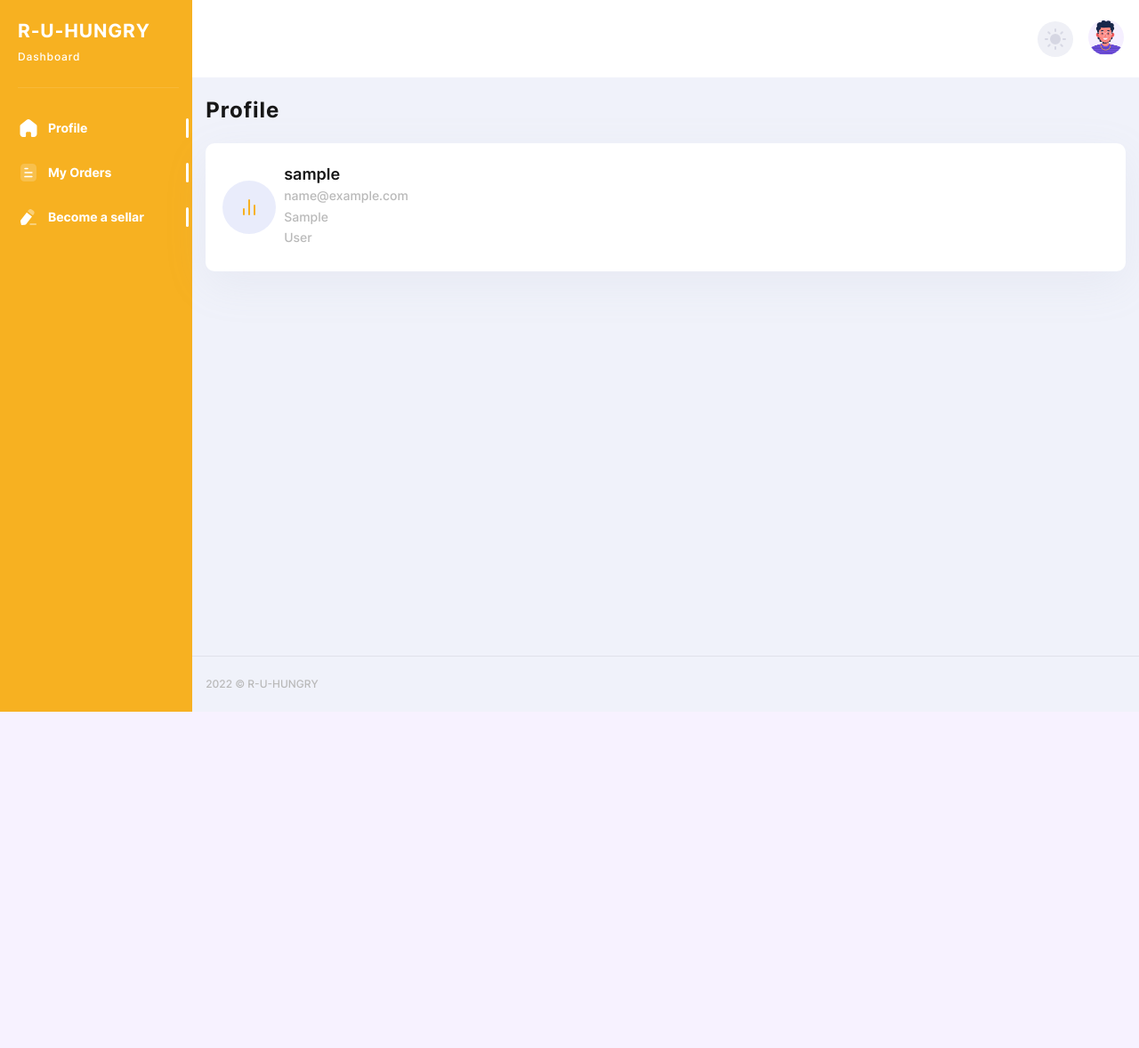
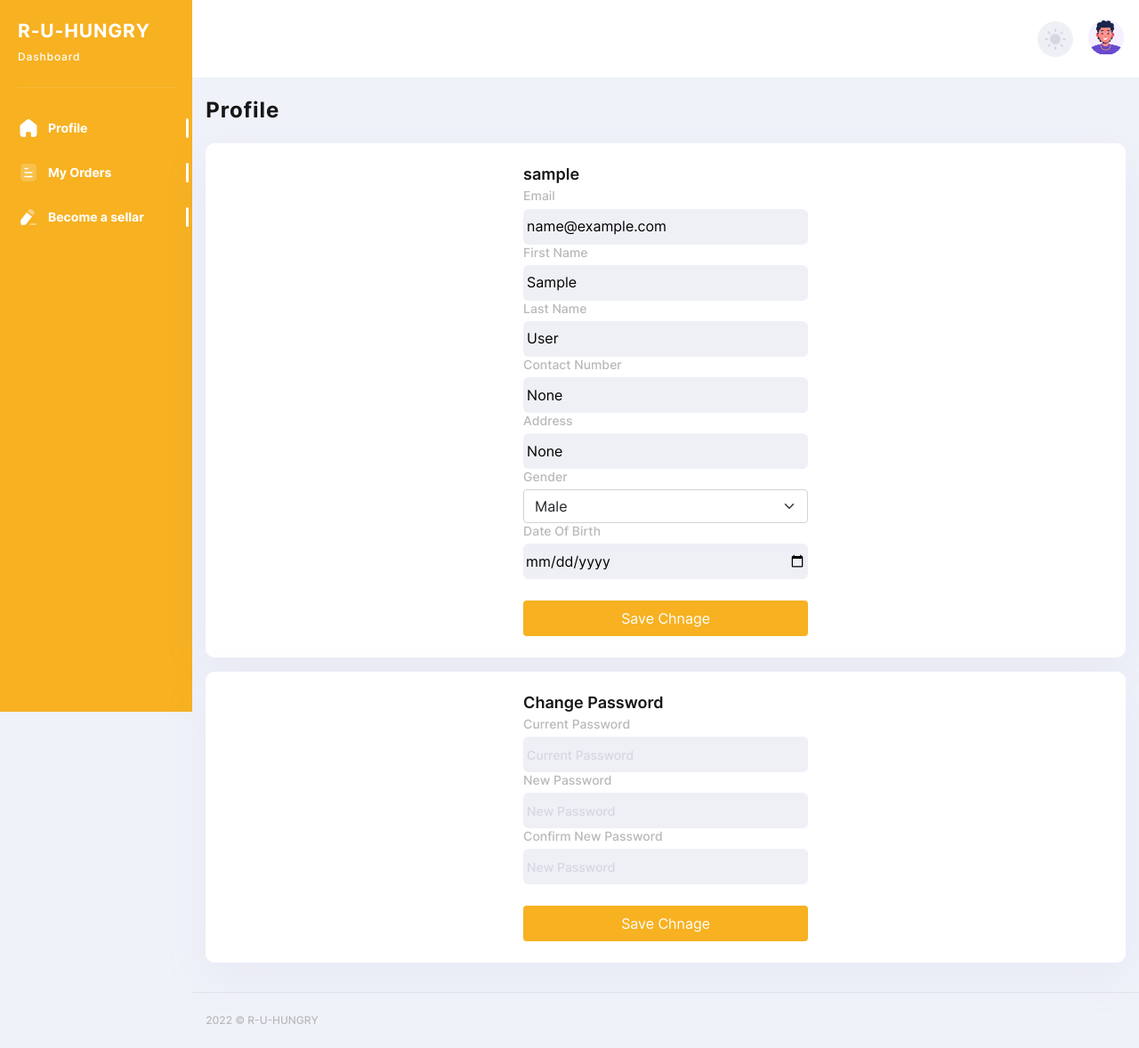
Before and after one commit to Rahmanmizan11/R-U-HUNGRY, a Django app: page /dashboard/profile/ in a window 1280 px wide. Shown: the whole page at 89% size. Before the commit the page ends 800 px from the top, so only its background shows below. Run offline with Django 3.2, Linux system fonts and the light colour scheme; the visitor is signed in with stand-in values (Sample User, id 1); data comes from the database, SQL or seed files in the repository; some libraries are stand-ins or nearby versions.

Commit message:
profile update done

```diff
--- a/app/urls.py
+++ b/app/urls.py
@@ -16,7 +16,7 @@
     path('logout/',userViews.logoutUser, name='logout'),
 
     # Dashboard
-    path('dashboard/account-info/', userViews.userDashboardProfile, name="user-dashboard"),
+    # path('dashboard/account-info/', userViews.userDashboardProfile, name="user-dashboard"),
     path('dashboard/all-orders/', generalViews.allGeneralOrder, name="allGeneralOrder"),
     path('dashboard/profile/', userViews.profile, name="dashboardProfile"),
     path('dashboard/menu/', sellerViews.menuPage, name="menuPage"),
--- a/template/dashboard/base.html
+++ b/template/dashboard/base.html
@@ -14,6 +14,7 @@
 		integrity="sha384-1BmE4kWBq78iYhFldvKuhfTAU6auU8tT94WrHftjDbrCEXSU1oBoqyl2QvZ6jIW3" crossorigin="anonymous">
 	<link rel="stylesheet" href={% static 'user_management/css/style.min.css' %}>
 	<link rel="stylesheet" href="https://pro.fontawesome.com/releases/v5.10.0/css/all.css" integrity="sha384-AYmEC3Yw5cVb3ZcuHtOA93w35dYTsvhLPVnYs9eStHfGJvOvKxVfELGroGkvsg+p" crossorigin="anonymous"/>
+  {% block custompageCss %}{% endblock custompageCss %}
 </head>
 
 <body>
--- a/template/dashboard/profile.html
+++ b/template/dashboard/profile.html
@@ -1,19 +1,67 @@
 {% extends 'dashboard/base.html' %}
 
+
+{% block custompageCss %}
+<style>
+    #user__info input{
+        width: 20rem;
+    }
+</style>
+{% endblock custompageCss %}
 {% block main %}
 <main class="main users chart-page" id="skip-target">
     <div class="container">
         <h2 class="main-title">Profile</h2>
-        <div class="">
+        <div class="mb-3">
             <article class="stat-cards-item">
-                <div class="stat-cards-icon primary">
-                    <i data-feather="bar-chart-2" aria-hidden="true"></i>
+
+                <div class="stat-cards-info m-auto">
+                    <form id="user__info" action="" method="POST">
+                        {% csrf_token %}
+                        <input type="hidden" name="uid" value="{{request.user.id}}">
+                        <p class="stat-cards-info__num">{{request.user}}</p>
+                        <p class="stat-cards-info__title">Email</p>
+                        <input type="text" value="{{request.user.email}}" name="email" placeholder="Email"  required>
+                        <p class="stat-cards-info__title">First Name</p>
+                        <input type="text" value="{{request.user.first_name}}" name="first_name" placeholder="First Name">
+                        <p class="stat-cards-info__title">Last Name</p>
+                        <input type="text" value="{{request.user.last_name}}" name="last_name" placeholder="Last Name">
+                        <p class="stat-cards-info__title">Contact Number</p>
+                        <input type="text" value="{{request.user.userdetail.contact_no}}" name="contact_no" placeholder="Contact Number">
+                        <p class="stat-cards-info__title">Address</p>
+                        <input type="text" value="{{request.user.userdetail.address}}" name="address" placeholder="Address">
+                        <p class="stat-cards-info__title">Gender</p>
+                        <select name="gender" class="form-select">
+                            <option {% if request.user.userdetail.gender == 'Male' %}selected{% endif %}  value="Male">Male</option>
+                            <option {% if request.user.userdetail.gender == 'Female' %}selected{% endif %} value="Female">Female</option>
+                            <option {% if request.user.userdetail.gender == '3rd Gender' %}selected{% endif %} value="3rd Gender">3rd Gender</option>
+                        </select>
+                        <p class="stat-cards-info__title">Date Of Birth</p>
+                        <input type="date" name="dob" value="{{request.user.userdetail.dob}}">
+                        <br><br>
+                        <button type="submit" name="btnform1" class="form-btn primary-default-btn transparent-btn">Save Chnage</button>
+                    </form>
+
                 </div>
-                <div class="stat-cards-info">
-                    <p class="stat-cards-info__num">{{request.user}}</p>
-                    <p class="stat-cards-info__title">{{request.user.email}}</p>
-                    <p class="stat-cards-info__title">{{request.user.first_name}}</p>
-                    <p class="stat-cards-info__title">{{request.user.last_name}}</p>
+            </article>
+        </div>
+        <div class="mb-3">
+            <article class="stat-cards-item">
+
+                <div class="stat-cards-info m-auto">
+                    <form id="user__info" action="" method="POST">
+                        {% csrf_token %}
+                        <input type="hidden" name="uid" value="{{request.user.id}}">
+                        <p class="stat-cards-info__num">Change Password</p>
+                        <p class="stat-cards-info__title">Current Password</p>
+                        <input type="password" name="old_password" placeholder="Current Password"  required>
+                        <p class="stat-cards-info__title">New Password</p>
+                        <input type="password" name="new_password1" placeholder="New Password"  required>
+                        <p class="stat-cards-info__title">Confirm New Password</p>
+                        <input type="password" name="new_password2" placeholder="New Password"  required>
+                        <br><br>
+                        <button type="submit" name="btnform2" class="form-btn primary-default-btn transparent-btn">Save Chnage</button>
+                    </form>
 
                 </div>
             </article>
--- a/user_management/forms.py
+++ b/user_management/forms.py
@@ -26,13 +26,11 @@
 
 class EditUserForm(forms.ModelForm):
     uid = forms.CharField(widget=forms.HiddenInput(attrs={'required': False}))
-    username = forms.CharField(widget=forms.TextInput(attrs={'class':'form-control', 'placeholder':'John', 'required': True}))
-    first_name = forms.CharField(widget=forms.TextInput(attrs={'class':'form-control', 'placeholder':'John', 'required': True}))
-    last_name = forms.CharField(required=False ,widget=forms.TextInput(attrs={'class':'form-control', 'placeholder':'Wick'}))
+
     email = forms.EmailField(widget=forms.EmailInput(attrs={'class':'form-control', 'placeholder':'name@example.com', 'required': True}))
     class Meta:
         model = User
-        fields = ['uid','username', 'first_name','last_name','email',]
+        fields = ['uid', 'first_name','last_name','email',]
 
     def clean_email(self):
         email = self.cleaned_data.get('email')
@@ -45,13 +43,9 @@
         return email
 
 class EditUserDetailForm(forms.ModelForm):
-    contact_no = forms.CharField()
-    address = forms.Textarea()
-    gender = forms.CharField()
-    dob = forms.DateField()
     class Meta:
         model = UserDetail
-        fields = ['contact_no','address','gender','dob']
+        fields = ['contact_no','address','gender','dob',]
 
 class ChangePassword(PasswordChangeForm):
     class Meta:
--- a/user_management/models.py
+++ b/user_management/models.py
@@ -8,7 +8,7 @@
     contact_no = models.CharField(null=True, max_length=20)
     address = models.TextField(null=True, max_length=100)
     gender = models.CharField(null=True, max_length=10)
-    dob = models.DateField(null=True)
+    dob = models.DateField(null=True, blank=True)
     is_seller = models.BooleanField(default=False)
     is_admin = models.BooleanField(default=False)
     has_applied = models.BooleanField(default=False)
--- a/user_management/views.py
+++ b/user_management/views.py
@@ -21,7 +21,7 @@
             new_user = authenticate(username=regForm.cleaned_data.get('username'), password=regForm.cleaned_data.get('password1'))
             login(request,new_user)
             messages.success(request, 'Account Created Successfully.')
-            return redirect('user-dashboard')
+            return redirect('dashboardProfile')
 
     dict = {'regForm': regForm}
     return render(request, template_name='dashboard/register.html', context=dict)
@@ -37,7 +37,7 @@
             if next:
                 return redirect(next)
             else:
-                return redirect('user-dashboard')
+                return redirect('dashboardProfile')
         else:
             messages.error(request, 'Username OR Password is Incorrect')
 
@@ -65,7 +65,9 @@
     }
 
     if request.method == 'POST':
+
         if 'btnform1' in request.POST:
+
             updateInfoForm = EditUserForm(request.POST, instance=request.user)
             updateUserDetailForm = EditUserDetailForm(request.POST, instance=request.user.userdetail)
 
@@ -73,9 +75,10 @@
                 updateInfoForm.save()
                 updateUserDetailForm.save()
                 messages.success(request, 'Profile Updated Successfully')
-                return redirect('user-dashboard')
+                return redirect('dashboardProfile')
             else:
                 dict['form'] = updateInfoForm
+
 
 
         if 'btnform2' in request.POST:
@@ -85,7 +88,7 @@
                 user = cpForm.save()
                 update_session_auth_hash(request, user)
                 messages.success(request, 'Password Changed Successfully')
-                return redirect('user-dashboard')
+                return redirect('dashboardProfile')
             else:
                 dict['cpForm'] = cpForm
 
@@ -95,11 +98,59 @@
             User.objects.get(id=dUserID).delete()
             return JsonResponse({'status': 200})
 
-    return render(request, template_name='dashboard/index.html')
+    # return render(request, template_name='dashboard/index.html')
+    return render(request, template_name='dashboard/profile.html')
 
 
 @login_required
 def profile(request):
+    try:
+        userDetails = request.user.userdetail
+    except:
+        userDetails = UserDetail.objects.create(user= request.user)
+
+    updateInfoForm = EditUserForm(initial={'uid':request.user.id, 'username': request.user, 'first_name': request.user.first_name, 'last_name': request.user.last_name, 'email': request.user.email})
+    updateUserDetailForm = EditUserDetailForm(initial={'contact_no': request.user.userdetail.contact_no, 'address': request.user.userdetail.address})
+    cpForm = ChangePassword(request.user)
+
+    dict = {
+        'form': updateInfoForm,
+        'cpForm': cpForm,
+        'userDetails': userDetails,
+    }
+
+    if request.method == 'POST':
+
+        if 'btnform1' in request.POST:
+
+            updateInfoForm = EditUserForm(request.POST, instance=request.user)
+            updateUserDetailForm = EditUserDetailForm(request.POST, instance=request.user.userdetail)
+
+            if updateInfoForm.is_valid() and updateUserDetailForm.is_valid():
+                updateInfoForm.save()
+                updateUserDetailForm.save()
+                messages.success(request, 'Profile Updated Successfully')
+                return redirect('dashboardProfile')
+            else:
+                dict['form'] = updateInfoForm
+                messages.success(request, f'{updateInfoForm.errors} {updateUserDetailForm.errors}')
+                return redirect('dashboardProfile')
+
+
+
+        if 'btnform2' in request.POST:
+            cpForm = ChangePassword(request.user, request.POST)
+
+            if cpForm.is_valid():
+                user = cpForm.save()
+                update_session_auth_hash(request, user)
+                messages.success(request, 'Password Changed Successfully')
+                return redirect('dashboardProfile')
+            else:
+                dict['cpForm'] = cpForm
+                messages.success(request, f'{cpForm.errors}')
+                return redirect('dashboardProfile')
+
 
     return render(request, template_name='dashboard/profile.html')
 
```
Also changed, not shown: media/menu/Linux_Comand.jpg (added), user_management/migrations/0003_alter_userdetail_dob.py (added).
